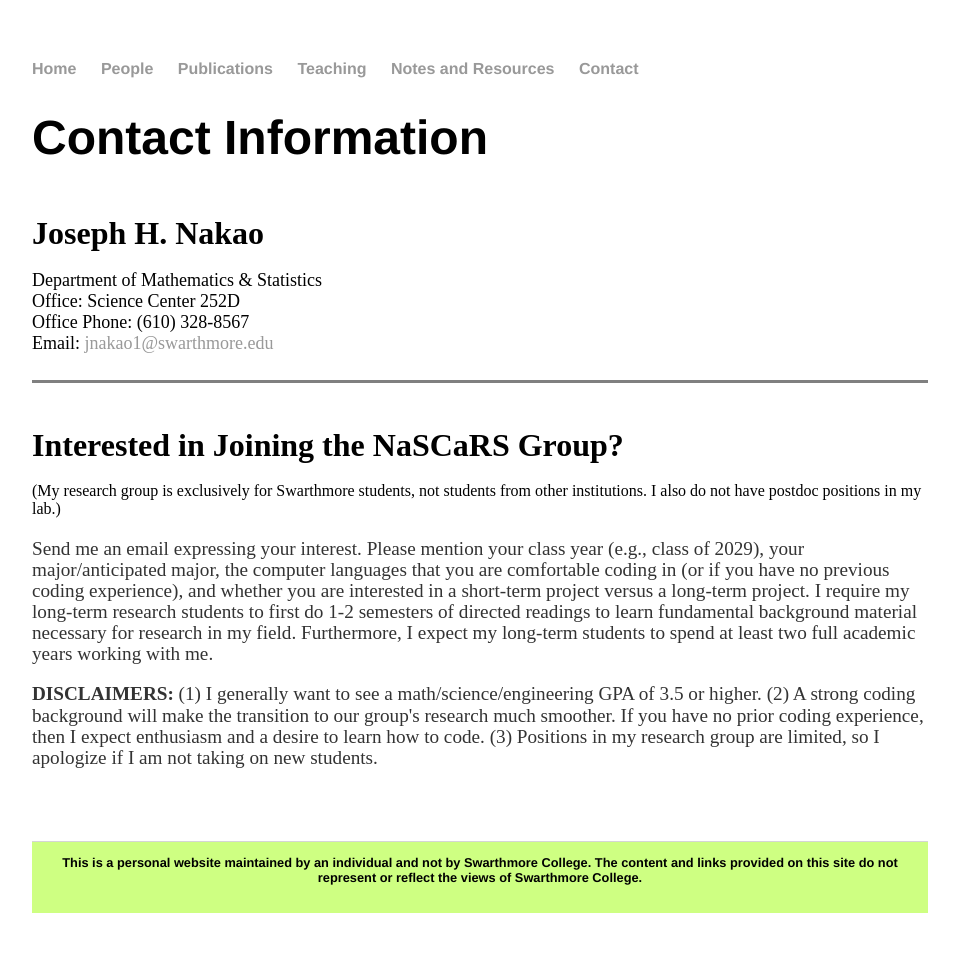
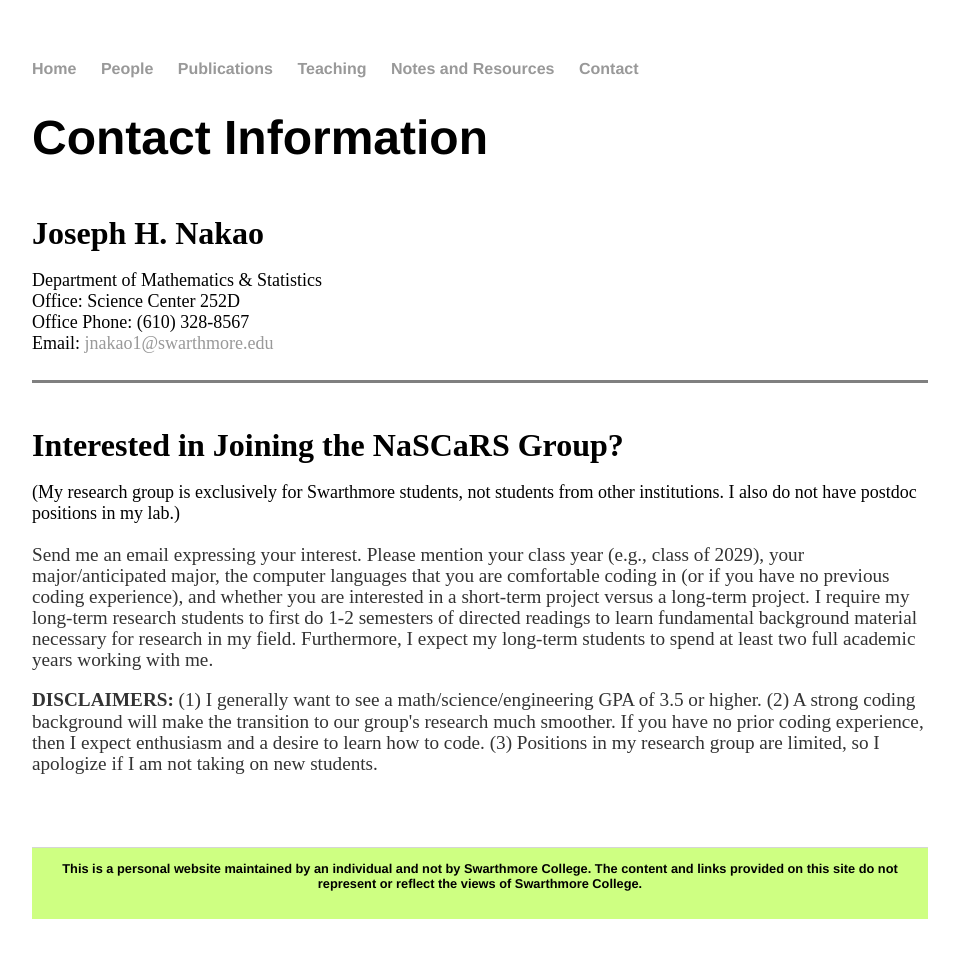
Before and after one commit to jhknakao/jhknakao.github.io, a Jekyll site: the page built from contact.html, in a window 1280 px wide. Shown: the whole page, without its empty margins (160-1119 px from the left). Built offline with Jekyll 4.4.1, drawn with Linux system fonts in a browser that asks for light colours.

Commit message:
Update contact.html

```diff
--- a/contact.html
+++ b/contact.html
@@ -29,7 +29,7 @@
 	<font size="6"><b>Interested in Joining the NaSCaRS Group?</b></font>
 	<br>
 	<br>
-	(My research group is exclusively for Swarthmore students, not students from other institutions. I also do not have postdoc positions in my lab.)
+	<font size="4">(My research group is exclusively for Swarthmore students, not students from other institutions. I also do not have postdoc positions in my lab.)</font>
 	<br>
   	<p>
 		Send me an email expressing your interest. Please mention your class year (e.g., class of 2029), your major/anticipated major, the computer languages that you are comfortable coding in (or if you have no previous coding experience), and whether you are interested in a short-term project versus a long-term project. I require my long-term research students to first do 1-2 semesters of directed readings to learn fundamental background material necessary for research in my field. Furthermore, I expect my long-term students to spend at least two full academic years working with me.
```
